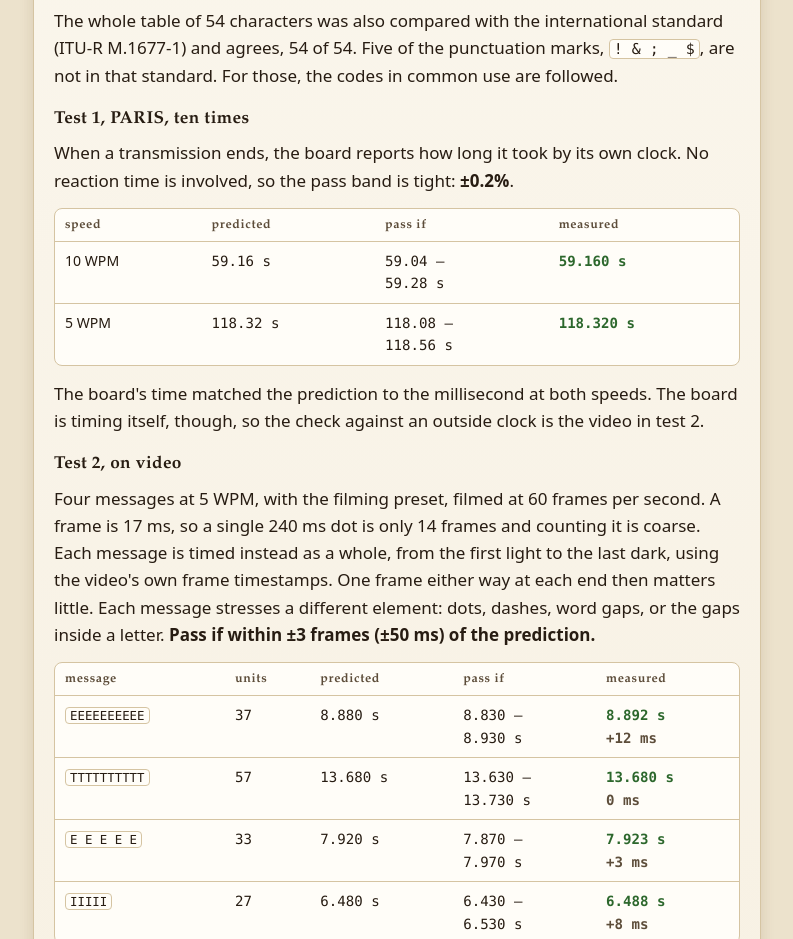
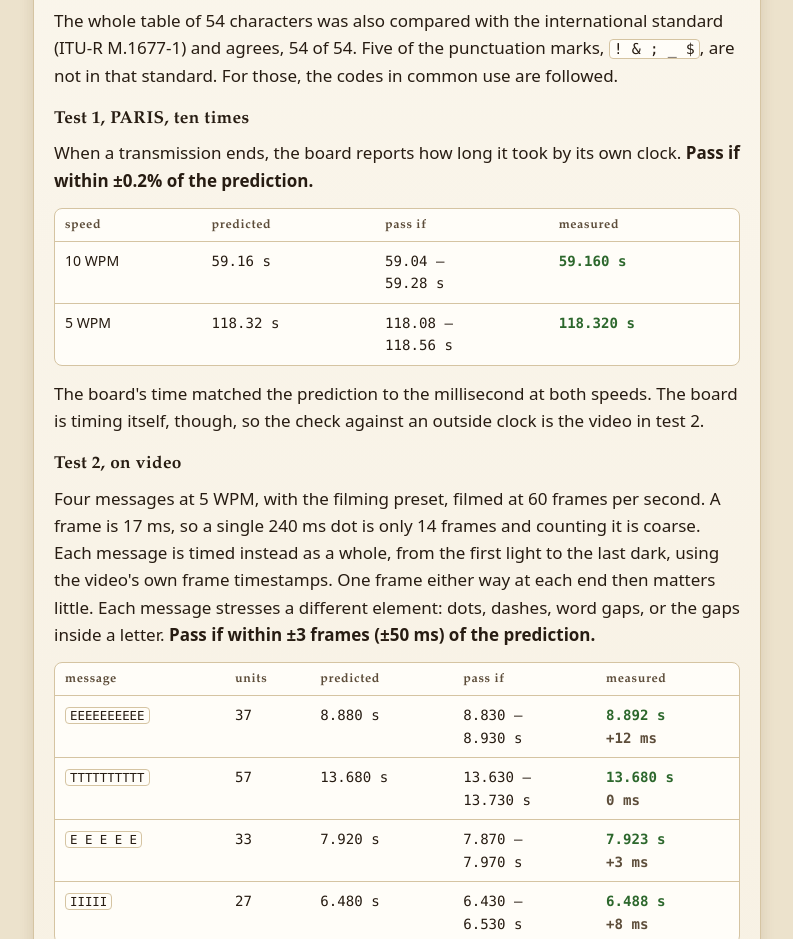
Before and after one commit to semiconda/esp32-morse, a plain HTML site: page index.html in a window 1280 px wide. Shown: the part 5440-6379 px from the top of the page, without its empty margins (243-1036 px from the left). Drawn offline with Linux system fonts and the light colour scheme.

Commit message:
Website: test 1's pass band, without the reaction-time remark
Co-Authored-By: Claude Opus 5.5 <noreply@anthropic.com>

```diff
--- a/index.html
+++ b/index.html
@@ -434,8 +434,8 @@ ten PARIS = 10 × 50 − 7  = 493 units
     are not in that standard. For those, the codes in common use are followed.</p>
 
   <h3>Test 1, PARIS, ten times</h3>
-  <p>When a transmission ends, the board reports how long it took by its own clock. No reaction
-    time is involved, so the pass band is tight: <strong>±0.2%</strong>.</p>
+  <p>When a transmission ends, the board reports how long it took by its own clock.
+    <strong>Pass if within ±0.2% of the prediction.</strong></p>
   <div class="tw"><table>
     <tr><th>speed</th><th>predicted</th><th>pass if</th><th>measured</th></tr>
     <tr><td>10 WPM</td><td class="n">59.16 s</td><td class="n">59.04 –<br>59.28 s</td><td class="n pass">59.160 s</td></tr>
```
